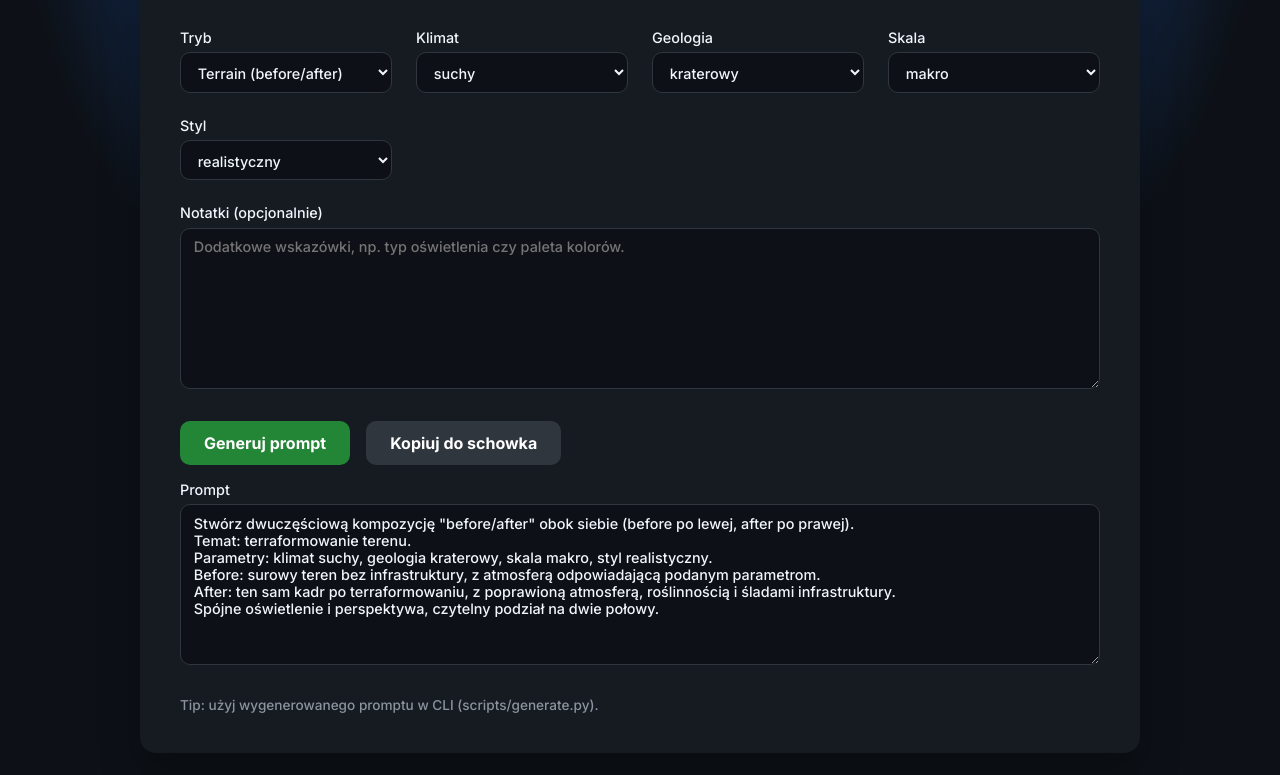
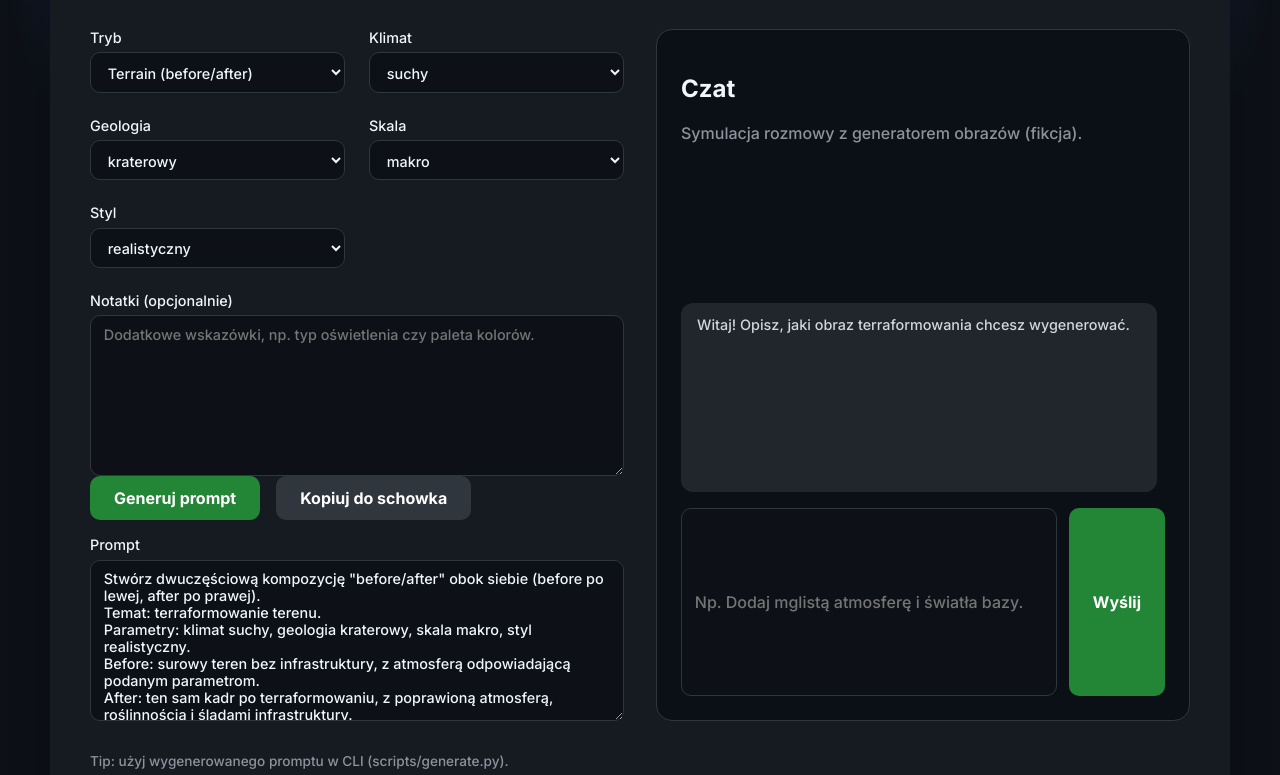
Before and after one commit to Terraforming-Planet/.github, a plain HTML site: page web/index.html in a window 1280 px wide. Shown: the part 149-924 px from the top of the page. Drawn offline with Linux system fonts and the light colour scheme.

Commit message:
Add simulated chat panel to frontend

```diff
--- a/web/app.js
+++ b/web/app.js
@@ -2,6 +2,9 @@ const form = document.getElementById("prompt-form");
 const output = document.getElementById("prompt-output");
 const generateButton = document.getElementById("generate");
 const copyButton = document.getElementById("copy");
+const chatForm = document.getElementById("chat-form");
+const chatInput = document.getElementById("chat-input");
+const chatMessages = document.getElementById("chat-messages");
 
 const templates = {
   terrain: ({ climate, geology, scale, style, notes }) => {
@@ -21,6 +24,13 @@ const templates = {
       `${notes ? `Dodatkowe wskazówki: ${notes}` : ""}`.trim();
   }
 };
+
+const chatReplies = [
+  "Super! Dodaję to do opisu: delikatna mgła i chłodne światło bazy.",
+  "Rozumiem. Zasugerujmy pył w powietrzu i miękkie cienie od paneli PV.",
+  "Zapisałem! Utrzymamy realizm i dodamy subtelne ślady przejazdu.",
+  "Świetny pomysł. Zwiększymy kontrast terenu i podkreślimy refleksy na panelach."
+];
 
 const buildPrompt = () => {
   const mode = document.getElementById("mode").value;
@@ -43,6 +53,19 @@ const updateOutput = () => {
   output.value = buildPrompt();
 };
 
+const addMessage = (text, role) => {
+  const message = document.createElement("div");
+  message.className = `message ${role}`;
+  message.textContent = text;
+  chatMessages.appendChild(message);
+  chatMessages.scrollTop = chatMessages.scrollHeight;
+};
+
+const getFakeReply = () => {
+  const reply = chatReplies[Math.floor(Math.random() * chatReplies.length)];
+  return `✅ ${reply} (symulacja generowania obrazu)`;
+};
+
 generateButton.addEventListener("click", updateOutput);
 
 copyButton.addEventListener("click", async () => {
@@ -56,4 +79,25 @@ copyButton.addEventListener("click", async () => {
   }, 2000);
 });
 
+chatForm.addEventListener("submit", (event) => {
+  event.preventDefault();
+  const text = chatInput.value.trim();
+  if (!text) {
+    return;
+  }
+  addMessage(text, "user");
+  chatInput.value = "";
+
+  const typingIndicator = document.createElement("div");
+  typingIndicator.className = "message ai";
+  typingIndicator.textContent = "Generuję podgląd...";
+  chatMessages.appendChild(typingIndicator);
+  chatMessages.scrollTop = chatMessages.scrollHeight;
+
+  setTimeout(() => {
+    typingIndicator.remove();
+    addMessage(getFakeReply(), "ai");
+  }, 700);
+});
+
 updateOutput();
--- a/web/index.html
+++ b/web/index.html
@@ -22,7 +22,7 @@
         background: radial-gradient(circle at top, #1f6feb 0%, #0d1117 55%);
       }
       .card {
-        width: min(920px, 100%);
+        width: min(1100px, 100%);
         background: #161b22;
         border-radius: 16px;
         box-shadow: 0 20px 40px rgba(0, 0, 0, 0.3);
@@ -43,6 +43,11 @@
         margin: 0;
         color: #8b949e;
       }
+      .layout {
+        display: grid;
+        gap: 2rem;
+        grid-template-columns: repeat(auto-fit, minmax(280px, 1fr));
+      }
       form {
         display: grid;
         gap: 1.5rem;
@@ -56,6 +61,7 @@
       }
       select,
       textarea,
+      input,
       button {
         font: inherit;
         border-radius: 10px;
@@ -92,6 +98,44 @@
         display: grid;
         gap: 1rem;
       }
+      .chat {
+        display: grid;
+        gap: 1rem;
+        background: #0b1016;
+        border-radius: 16px;
+        padding: 1.5rem;
+        border: 1px solid #30363d;
+      }
+      .chat-messages {
+        display: grid;
+        gap: 0.75rem;
+        max-height: 280px;
+        overflow-y: auto;
+        padding-right: 0.5rem;
+      }
+      .message {
+        padding: 0.75rem 1rem;
+        border-radius: 12px;
+        font-size: 0.9rem;
+        line-height: 1.4;
+      }
+      .message.user {
+        background: #1f6feb;
+        color: #fff;
+        justify-self: end;
+      }
+      .message.ai {
+        background: #21262d;
+        color: #d0d7de;
+      }
+      .chat form {
+        display: flex;
+        gap: 0.75rem;
+        grid-template-columns: none;
+      }
+      .chat input {
+        flex: 1;
+      }
       .footer {
         font-size: 0.85rem;
         color: #8b949e;
@@ -105,6 +149,8 @@
         <p>Wypełnij parametry, aby wygenerować prompt do Image Gen.</p>
       </header>
 
+      <div class="layout">
+        <section>
           <form id="prompt-form">
             <label>
               Tryb
@@ -160,6 +206,22 @@
               <textarea id="prompt-output" readonly></textarea>
             </label>
           </section>
+        </section>
+
+        <section class="chat">
+          <div>
+            <h2>Czat</h2>
+            <p>Symulacja rozmowy z generatorem obrazów (fikcja).</p>
+          </div>
+          <div id="chat-messages" class="chat-messages">
+            <div class="message ai">Witaj! Opisz, jaki obraz terraformowania chcesz wygenerować.</div>
+          </div>
+          <form id="chat-form">
+            <input id="chat-input" type="text" placeholder="Np. Dodaj mglistą atmosferę i światła bazy." />
+            <button type="submit">Wyślij</button>
+          </form>
+        </section>
+      </div>
 
       <p class="footer">Tip: użyj wygenerowanego promptu w CLI (scripts/generate.py).</p>
     </main>
```
Also changed, not shown: 1 other file. Lines whose indentation alone changed are shown as unchanged.
